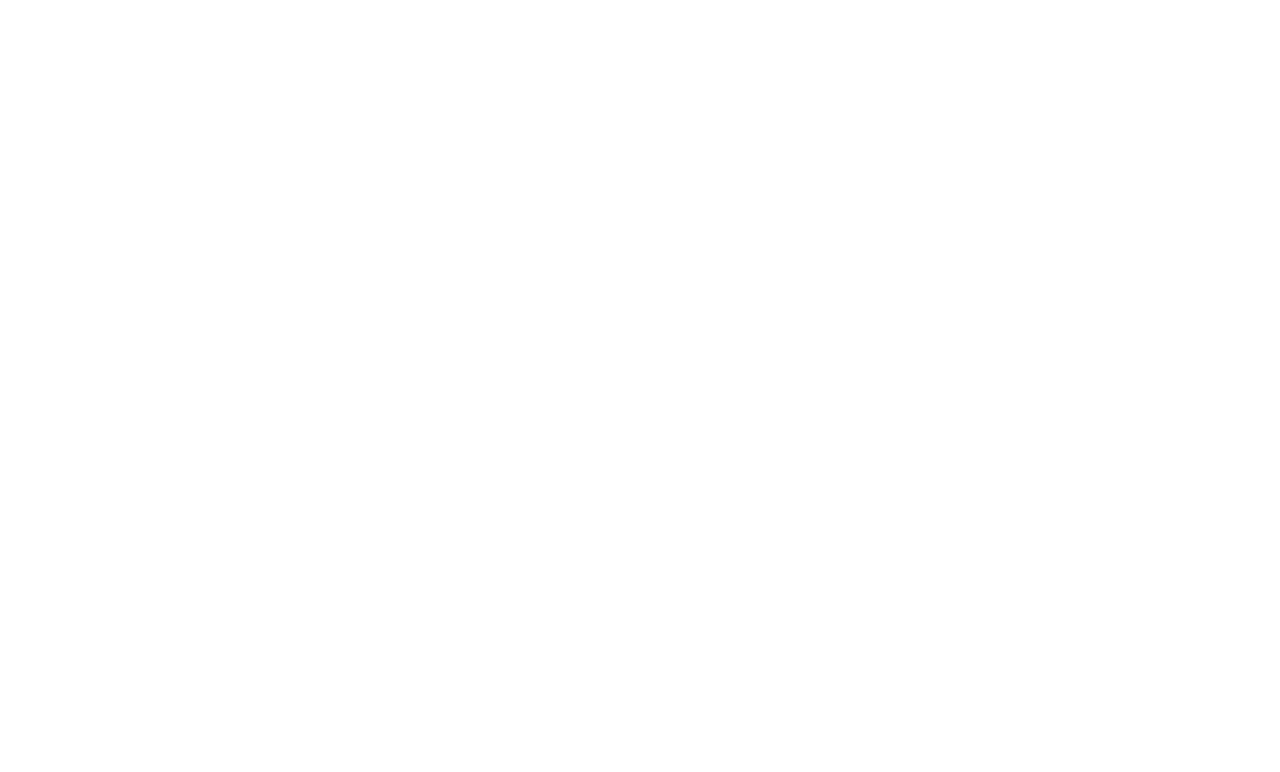
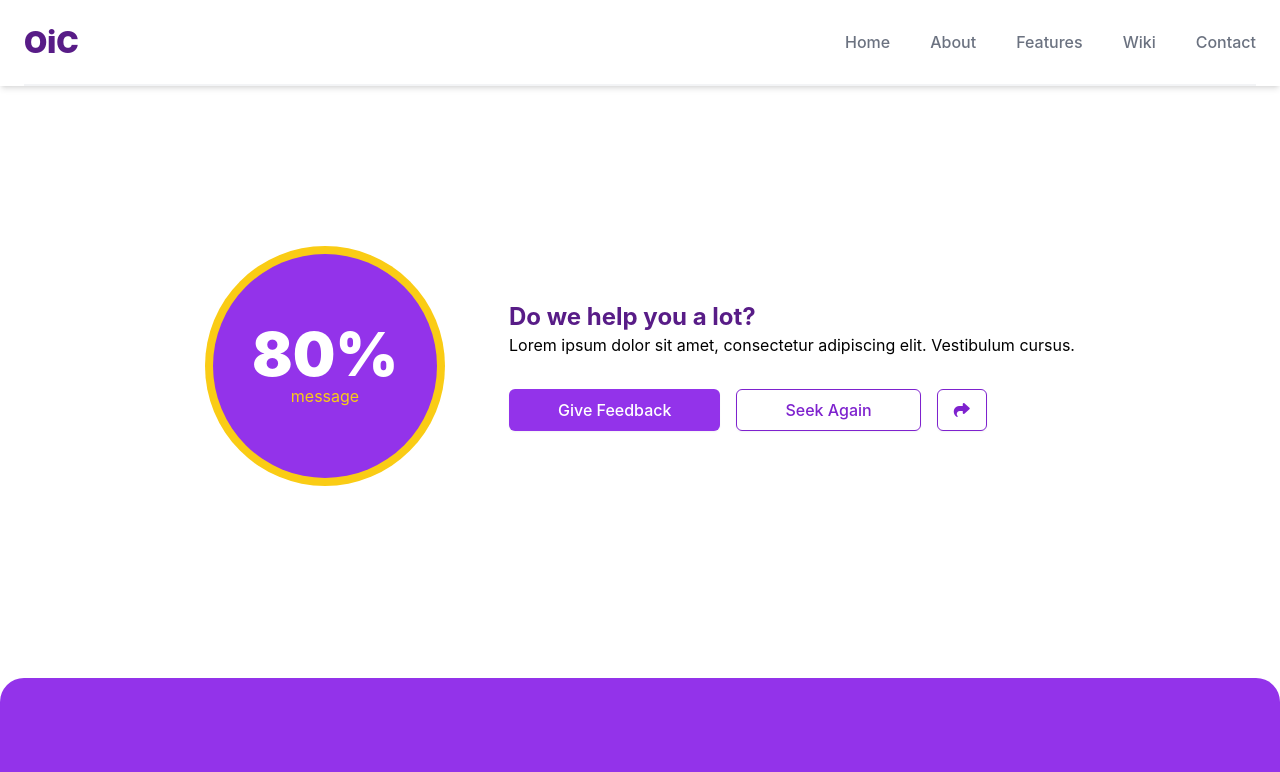
Before and after one commit to sidqiaverroes/OiC-Senior-Project, a React (Create React App) app in the folder client/: page /result in a window 1280 px wide. Before the commit this address had no page. Shown: the top 772 px of the page. Built offline with nearby package versions, Linux system fonts and the light colour scheme.

Commit message:
add result page

```diff
--- a/client/src/App.js
+++ b/client/src/App.js
@@ -2,6 +2,7 @@
 
 import HomePage from "./pages/homePage";
 import SeekPage from "./pages/seekPage";
+import ResultPage from "./pages/resultPage";
 
 function App() {
   return (
@@ -14,6 +15,10 @@
         <Routes>
           <Route path="/seek" element={<SeekPage />} />
         </Routes>
+
+        <Routes>
+          <Route path="/result" element={<ResultPage />} />
+        </Routes>
       </BrowserRouter>
     </div>
   );
--- a/client/src/components/Navbar.jsx
+++ b/client/src/components/Navbar.jsx
@@ -59,9 +59,13 @@
               >
                 Home
               </Link>
-              <Link className="text-base font-medium text-gray-500 hover:text-gray-900">
+              <a
+                href="#About"
+                onClick={(e) => handleScrollTo(e, "About")}
+                className="text-base font-medium text-gray-500 hover:text-gray-900"
+              >
                 About
-              </Link>
+              </a>
               <a
                 href="#Features"
                 onClick={(e) => handleScrollTo(e, "Features")}
--- /dev/null
+++ b/client/src/components/Result.jsx
@@ -0,0 +1,48 @@
+import React from "react";
+import { Link } from "react-router-dom";
+
+export default function Result() {
+  return (
+    <div className="max-w-7xl mx-auto px-4 sm:px-6 lg:px-8 flex flex-row gap-16 py-40 justify-center items-center">
+      <div className="flex flex-col rounded-full bg-yellow-400 w-60 h-60 justify-center items-center p-2    ">
+        <div className="flex flex-col rounded-full bg-purple-600 w-full h-full justify-center items-center">
+          <h1 className=" text-white font-black text-6xl">80%</h1>
+          <p className=" text-yellow-400">message</p>
+        </div>
+      </div>
+
+      <div className="flex flex-col gap-8">
+        <div>
+          <h1 className="text-2xl font-bold text-purple-900">
+            Do we help you a lot?
+          </h1>
+          <p>
+            Lorem ipsum dolor sit amet, consectetur adipiscing elit. Vestibulum
+            cursus.
+          </p>
+        </div>
+
+        <div className="flex flex-row gap-4">
+          <Link
+            to=""
+            className=" items-center justify-center px-12 py-2 border border-transparent rounded-md shadow-sm text-base font-medium text-white bg-purple-600 hover:bg-purple-700"
+          >
+            Give Feedback
+          </Link>
+          <Link
+            to="/seek"
+            className=" items-center justify-center px-12 py-2 rounded-md shadow-sm text-base font-medium text-purple-700 hover:text-white border border-purple-700 hover:bg-purple-700"
+          >
+            Seek Again
+          </Link>
+          <Link
+            to=""
+            className=" items-center justify-center px-4 py-2 rounded-md shadow-sm text-base font-medium text-purple-700 hover:text-white border border-purple-700 hover:bg-purple-700"
+          >
+            <i class="fa-solid fa-share"></i>
+          </Link>
+        </div>
+      </div>
+    </div>
+  );
+}
--- a/client/src/components/Seek.jsx
+++ b/client/src/components/Seek.jsx
@@ -1,6 +1,7 @@
 import React from "react";
+import { Link } from "react-router-dom";
 
-function Seek() {
+export default function Seek() {
   return (
     <div className="max-w-7xl mx-auto px-4 sm:px-6 lg:px-8 flex flex-col gap-8 py-24">
       <div className="flex flex-col justify-center items-center h-96">
@@ -22,16 +23,17 @@
         </div>
 
         <div className="flex flex-row mt-6 gap-6">
-          <button className=" items-center justify-center px-12 py-2 border-transparent rounded-md shadow-sm text-base font-medium text-purple-600 border-2 border-purple-600 hover:bg-purple-700 hover:text-white">
+          <button className=" items-center justify-center px-12 py-2 rounded-md shadow-sm text-base font-medium text-purple-600 border border-purple-600 hover:bg-purple-700 hover:text-white">
             Clear All
           </button>
-          <button className=" items-center justify-center px-12 py-2 border border-transparent rounded-md shadow-sm text-base font-medium text-white bg-purple-600 hover:bg-purple-700">
+          <Link
+            to="/result"
+            className=" items-center justify-center px-12 py-2 border border-transparent rounded-md shadow-sm text-base font-medium text-white bg-purple-600 hover:bg-purple-700"
+          >
             See Result
-          </button>
+          </Link>
         </div>
       </div>
     </div>
   );
 }
-
-export default Seek;
--- a/client/src/index.css
+++ b/client/src/index.css
@@ -16,3 +16,9 @@
 html {
   scroll-behavior: smooth;
 }
+
+.progress-ring__circle {
+  transition: stroke-dashoffset 0.35s;
+  transform: rotate(-90deg);
+  transform-origin: 50% 50%,
+}
--- a/client/src/pages/resultPage.jsx
+++ b/client/src/pages/resultPage.jsx
@@ -1,7 +1,16 @@
 import React from "react";
+import Navbar from "../components/Navbar";
+import Result from "../components/Result";
+import Contact from "../components/Contact";
 
 function resultPage() {
-  return <div>resultPage</div>;
+  return (
+    <>
+      <Navbar />
+      <Result />
+      <Contact />
+    </>
+  );
 }
 
 export default resultPage;
```
